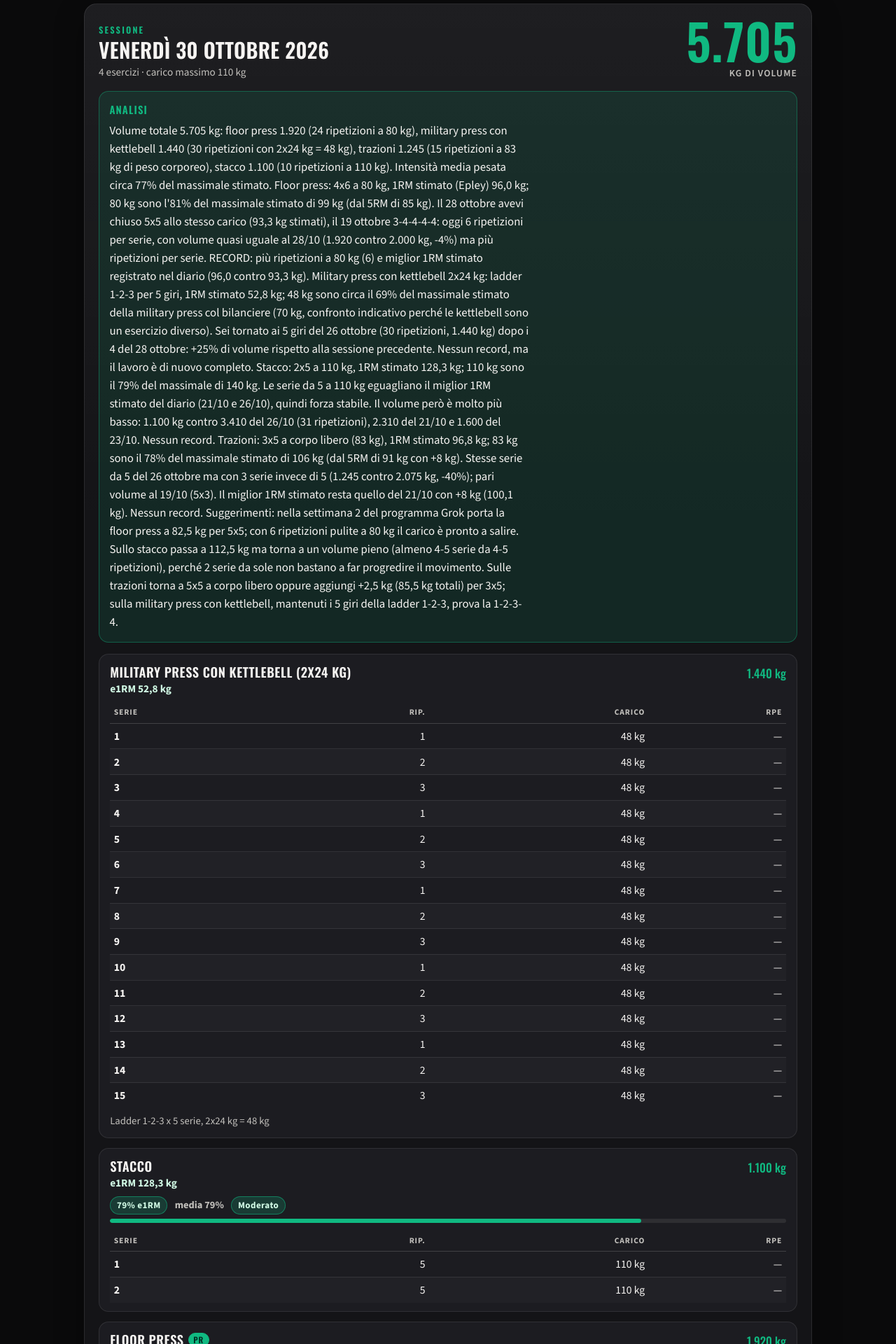
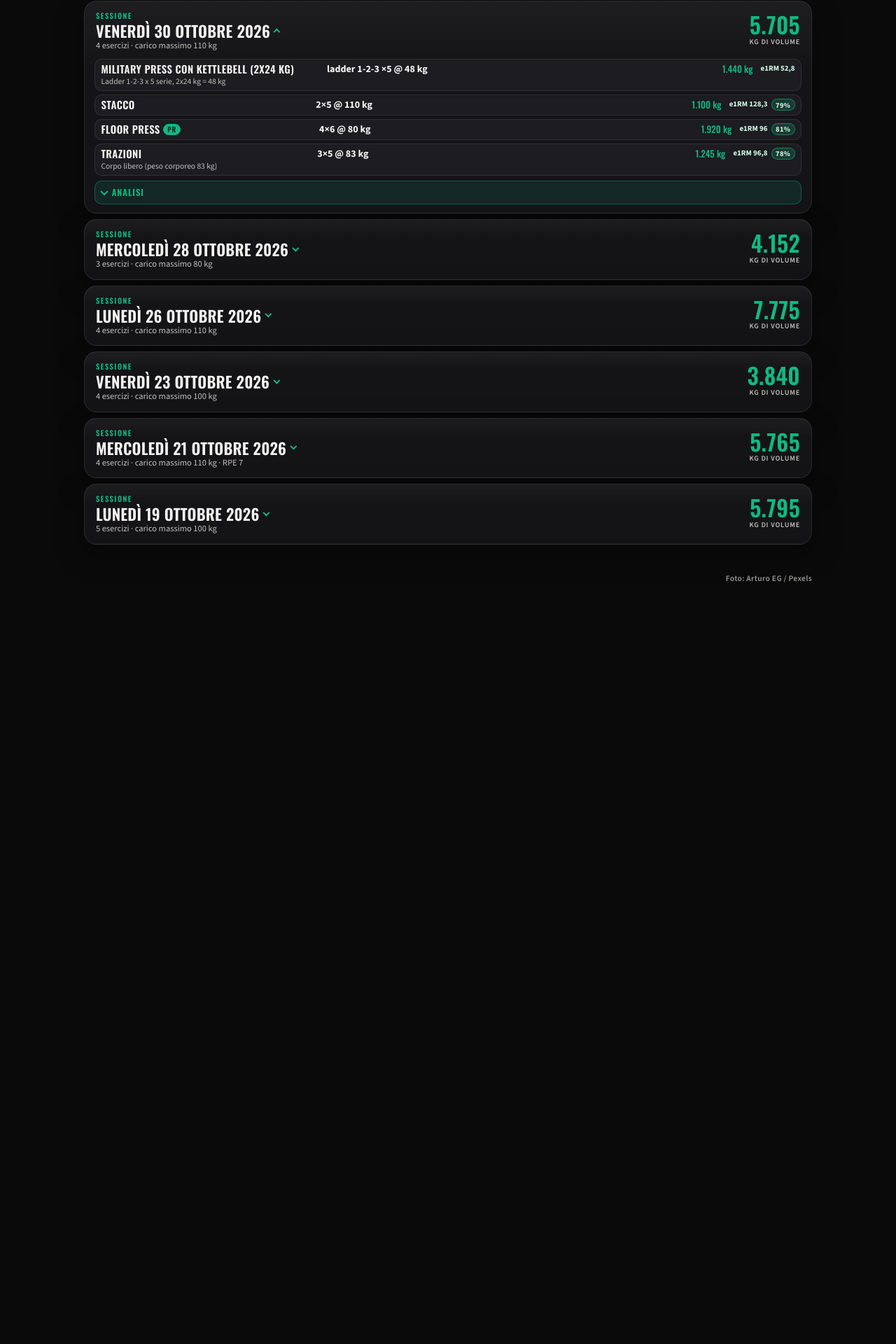
Before and after one commit to giannigrespan/la-sacra-gemma, a Next.js app: page / in a window 1280 px wide. Shown: the part 2855-4775 px from the top of the page at 70% size. After the commit the page ends 3740 px from the top, so only its background shows below. Built offline with nearby package versions, Linux system fonts and the light colour scheme.

Commit message:
Make daily workout cards compact on mobile.
Show one summarized row per exercise, hide analysis behind a toggle, and leave only the latest session expanded.

Co-authored-by: giannigrespan <giannigrespan@users.noreply.github.com>

```diff
--- a/app/globals.css
+++ b/app/globals.css
@@ -230,185 +230,263 @@ h2 {
 }
 
 .sessions > h2 {
-  margin-bottom: 0.9rem;
+  margin-bottom: 0.7rem;
 }
 
 .session-list {
   display: flex;
   flex-direction: column;
-  gap: 0.9rem;
+  gap: 0.5rem;
 }
 
 .session {
-  padding: 1.05rem 0.95rem 1.1rem;
+  padding: 0.55rem 0.6rem 0.6rem;
   transition: border-color 180ms ease, transform 180ms ease;
 }
 
-.session-top {
-  display: flex;
-  flex-direction: column;
-  gap: 0.9rem;
+.session-heading {
+  margin: 0;
+  font-size: inherit;
+  font-weight: inherit;
+  line-height: inherit;
+  letter-spacing: normal;
+  text-transform: none;
 }
 
-.session h3 {
+.session-toggle {
+  display: grid;
+  grid-template-columns: minmax(0, 1fr) auto;
+  grid-template-areas:
+    "kicker volume"
+    "date volume"
+    "meta volume";
+  column-gap: 0.65rem;
+  row-gap: 0.08rem;
+  align-items: center;
+  width: 100%;
+  margin: 0;
+  padding: 0.1rem 0.15rem;
+  border: 0;
+  border-radius: 12px;
+  background: transparent;
+  color: inherit;
+  font: inherit;
+  text-align: left;
+  cursor: pointer;
+  appearance: none;
+  -webkit-appearance: none;
+}
+
+.session-kicker {
+  grid-area: kicker;
+  font-size: 0.66rem;
+  letter-spacing: 0.14em;
+}
+
+.session-date {
+  grid-area: date;
+  display: flex;
+  align-items: center;
+  gap: 0.4rem;
+  min-width: 0;
   font-family: var(--font-oswald), 'Arial Narrow', sans-serif;
   font-weight: 600;
-  font-size: clamp(1.45rem, 5vw, 1.85rem);
+  font-size: clamp(1.02rem, 4.4vw, 1.4rem);
   line-height: 1.05;
   text-transform: uppercase;
   letter-spacing: 0.01em;
-  margin-top: 0.2rem;
+}
+
+.session-date-text {
+  min-width: 0;
+}
+
+.session-chevron {
+  width: 0.42rem;
+  height: 0.42rem;
+  flex: 0 0 auto;
+  border-right: 2px solid var(--accent);
+  border-bottom: 2px solid var(--accent);
+  transform: translateY(-0.12rem) rotate(45deg);
+  transition: transform 160ms ease;
+}
+
+.session.is-open .session-chevron {
+  transform: translateY(0.08rem) rotate(225deg);
 }
 
 .session-meta {
-  margin-top: 0.35rem;
-  font-size: 0.95rem;
+  grid-area: meta;
+  min-width: 0;
+  margin-top: 0;
+  font-size: 0.78rem;
+  line-height: 1.3;
 }
 
 .session-volume {
+  grid-area: volume;
   display: flex;
   flex-direction: column;
+  align-items: flex-end;
+  text-align: right;
+  align-self: center;
 }
 
 .volume-num {
-  font-size: clamp(3.1rem, 12vw, 4.4rem);
+  font-size: clamp(1.45rem, 6vw, 2rem);
   color: var(--accent);
 }
 
 .volume-unit {
-  margin-top: 0.3rem;
+  margin-top: 0.12rem;
+  font-size: 0.64rem;
 }
 
-.intensity {
-  display: inline-block;
-  margin-top: 0.85rem;
-  background: var(--accent-soft);
-  color: #d1fae5;
-  border: 1px solid rgba(16, 185, 129, 0.4);
-  border-radius: 999px;
-  padding: 0.2rem 0.7rem;
-  font-weight: 700;
-  font-size: 0.88rem;
-  letter-spacing: 0.04em;
+.session-body {
+  margin-top: 0.55rem;
+}
+
+.session-body[hidden] {
+  display: none;
 }
 
 .session-notes {
-  margin-top: 0.75rem;
+  margin-bottom: 0.45rem;
+  font-size: 0.86rem;
+  line-height: 1.35;
 }
 
 .analysis {
-  margin-top: 0.95rem;
+  margin-top: 0.45rem;
   background: var(--accent-soft);
   border: 1px solid rgba(16, 185, 129, 0.38);
-  border-radius: 14px;
-  padding: 0.85rem 0.9rem 0.95rem;
+  border-radius: 10px;
+  padding: 0;
 }
 
-.analysis h4,
-.exercise h4 {
+.analysis summary {
+  display: flex;
+  align-items: center;
+  gap: 0.4rem;
+  min-height: 2rem;
+  padding: 0.28rem 0.6rem;
+  color: var(--accent);
   font-family: var(--font-oswald), 'Arial Narrow', sans-serif;
   font-weight: 600;
+  font-size: 0.78rem;
   letter-spacing: 0.08em;
   text-transform: uppercase;
+  cursor: pointer;
+  list-style: none;
 }
 
-.analysis h4 {
-  color: var(--accent);
-  font-size: 0.92rem;
-  margin-bottom: 0.35rem;
+.analysis summary::-webkit-details-marker {
+  display: none;
+}
+
+.analysis summary::marker {
+  content: '';
+}
+
+.analysis summary::before {
+  content: '';
+  width: 0.38rem;
+  height: 0.38rem;
+  flex: 0 0 auto;
+  border-right: 2px solid var(--accent);
+  border-bottom: 2px solid var(--accent);
+  transform: translateY(-0.08rem) rotate(45deg);
+}
+
+.analysis[open] summary::before {
+  transform: translateY(0.06rem) rotate(225deg);
 }
 
 .analysis p {
   color: var(--text);
-  font-size: 1.05rem;
-  line-height: 1.55;
+  font-size: 0.9rem;
+  line-height: 1.45;
   max-width: 72ch;
+  padding: 0 0.65rem 0.55rem;
 }
 
 .exercises {
   display: flex;
   flex-direction: column;
-  gap: 0.85rem;
-  margin-top: 1rem;
+  gap: 0.28rem;
 }
 
 .exercise {
+  display: grid;
+  grid-template-columns: minmax(0, 1fr) auto;
+  grid-template-areas:
+    "name volume"
+    "sets meta"
+    "notes notes";
+  column-gap: 0.45rem;
+  row-gap: 0.04rem;
+  align-items: center;
   background: var(--card-2);
   border: 1px solid var(--line);
-  border-radius: 14px;
-  padding: 0.75rem 0.7rem 0.65rem;
+  border-radius: 10px;
+  padding: 0.28rem 0.42rem 0.3rem;
 }
 
-.exercise-head {
+.exercise-name {
+  grid-area: name;
   display: flex;
-  justify-content: space-between;
+  flex-wrap: nowrap;
   align-items: flex-start;
-  gap: 0.75rem;
-  margin-bottom: 0.45rem;
+  gap: 0.28rem;
+  min-width: 0;
+  font-family: var(--font-oswald), 'Arial Narrow', sans-serif;
+  font-weight: 600;
+  font-size: 0.86rem;
+  letter-spacing: 0.03em;
+  line-height: 1.15;
+  text-transform: uppercase;
 }
 
-.exercise h4 {
-  font-size: 1.15rem;
-  letter-spacing: 0.03em;
-  line-height: 1.15;
+.exercise-name-text {
+  min-width: 0;
 }
 
-.exercise-head p {
+.set-summary {
+  grid-area: sets;
+  min-width: 0;
+  color: var(--text);
+  font-size: 0.8rem;
+  font-weight: 700;
+  line-height: 1.25;
+  font-variant-numeric: tabular-nums;
+}
+
+.exercise-volume {
+  grid-area: volume;
+  justify-self: end;
   font-family: var(--font-oswald), 'Arial Narrow', sans-serif;
   color: var(--accent);
-  font-size: 1.05rem;
+  font-size: 0.82rem;
+  line-height: 1;
   white-space: nowrap;
   font-variant-numeric: tabular-nums;
 }
 
-.table-wrap {
-  overflow-x: auto;
-}
-
-table {
-  width: 100%;
-  border-collapse: collapse;
-  font-variant-numeric: tabular-nums;
-}
-
-th,
-td {
-  text-align: left;
-  padding: 0.38rem 0.35rem;
-}
-
-thead th {
-  color: var(--muted);
-  font-size: 0.72rem;
-  font-weight: 700;
-  letter-spacing: 0.08em;
-  text-transform: uppercase;
-  border-bottom: 1px solid var(--line-strong);
-}
-
-tbody th,
-tbody td {
-  border-bottom: 1px solid var(--line);
-  font-size: 0.98rem;
-}
-
-tbody tr:last-child th,
-tbody tr:last-child td {
-  border-bottom: none;
-}
-
-th.num,
-td.num {
-  text-align: right;
-}
-
-tbody tr:nth-child(even) {
-  background: rgba(255, 255, 255, 0.025);
+.exercise-meta {
+  grid-area: meta;
+  display: flex;
+  flex-wrap: wrap;
+  justify-content: flex-end;
+  align-items: center;
+  gap: 0.22rem 0.32rem;
+  justify-self: end;
 }
 
 .exercise-notes {
-  margin-top: 0.45rem;
-  font-size: 0.92rem;
+  grid-area: notes;
+  margin-top: 0.08rem;
+  font-size: 0.72rem;
+  line-height: 1.3;
 }
 
 .empty {
@@ -460,23 +538,6 @@ tbody tr:nth-child(even) {
     border-color: rgba(16, 185, 129, 0.55);
     transform: translateY(-2px);
   }
-
-  tbody tr:hover {
-    background: rgba(16, 185, 129, 0.08);
-  }
-}
-
-@media (min-width: 640px) {
-  .session-top {
-    flex-direction: row;
-    justify-content: space-between;
-    align-items: flex-end;
-  }
-
-  .session-volume {
-    text-align: right;
-    align-items: flex-end;
-  }
 }
 
 @media (min-width: 760px) {
@@ -520,17 +581,30 @@ tbody tr:nth-child(even) {
   }
 
   .session {
-    padding: 1.3rem 1.25rem 1.25rem;
+    padding: 0.7rem 0.85rem 0.75rem;
   }
 
   .exercise {
-    padding: 0.9rem 0.95rem 0.8rem;
+    grid-template-columns: minmax(7.2rem, 0.9fr) minmax(0, 1.6fr) auto auto;
+    grid-template-areas: "name sets volume meta" "notes notes notes notes";
+    column-gap: 0.7rem;
+    padding: 0.32rem 0.55rem;
+  }
+
+  .exercise-name {
+    font-size: 0.92rem;
+  }
+
+  .set-summary {
+    font-size: 0.88rem;
   }
 }
 
 @media (prefers-reduced-motion: reduce) {
   .session,
-  .stat {
+  .stat,
+  .session-chevron,
+  .analysis summary::before {
     transition: none;
   }
 
@@ -684,111 +758,58 @@ tbody tr:nth-child(even) {
   font-weight: 700;
 }
 
-.exercise-title {
-  min-width: 0;
-}
-
-.exercise-title h4 {
-  display: flex;
-  flex-wrap: wrap;
-  align-items: center;
-  gap: 0.4rem;
-}
-
-.exercise-head .e1rm-line {
-  margin-top: 0.2rem;
+.e1rm-line {
   color: #d1fae5;
   font-family: var(--font-source), 'Source Sans 3', system-ui, sans-serif;
-  font-size: 0.95rem;
+  font-size: 0.68rem;
   font-weight: 700;
   letter-spacing: 0;
-  white-space: normal;
+  white-space: nowrap;
+  font-variant-numeric: tabular-nums;
 }
 
 .pr-badge {
   display: inline-flex;
+  flex: 0 0 auto;
   align-items: center;
+  margin-top: 0.05rem;
   border: 1px solid var(--accent);
   background: var(--accent);
   color: #022c22;
   border-radius: 999px;
-  padding: 0.05rem 0.4rem 0.08rem;
-  font-size: 0.72rem;
+  padding: 0.02rem 0.32rem 0.04rem;
+  font-size: 0.62rem;
   letter-spacing: 0.08em;
-  line-height: 1.4;
+  line-height: 1.35;
 }
 
-.load-meter {
-  margin: 0.15rem 0 0.65rem;
+.load-badge {
+  border-radius: 999px;
+  padding: 0.02rem 0.34rem;
+  font-size: 0.66rem;
+  font-weight: 700;
+  letter-spacing: 0.03em;
+  line-height: 1.35;
+  white-space: nowrap;
+  font-variant-numeric: tabular-nums;
 }
 
-.load-meter-row {
-  display: flex;
-  flex-wrap: wrap;
-  align-items: center;
-  gap: 0.4rem 0.65rem;
-}
-
-.load-badge,
-.load-zone {
-  border-radius: 999px;
-  padding: 0.12rem 0.55rem;
-  font-size: 0.82rem;
-  font-weight: 700;
-  letter-spacing: 0.03em;
-}
-
-.load-badge.zone-light,
-.load-zone.zone-light {
+.load-badge.zone-light {
   color: #a7f3d0;
   background: rgba(16, 185, 129, 0.08);
   border: 1px solid rgba(110, 231, 183, 0.35);
 }
 
-.load-badge.zone-moderate,
-.load-zone.zone-moderate {
+.load-badge.zone-moderate {
   color: #d1fae5;
   background: rgba(16, 185, 129, 0.2);
   border: 1px solid rgba(16, 185, 129, 0.55);
 }
 
-.load-badge.zone-heavy,
-.load-zone.zone-heavy {
+.load-badge.zone-heavy {
   color: #022c22;
   background: #34d399;
   border: 1px solid #34d399;
-}
-
-.load-average {
-  color: var(--muted);
-  font-size: 0.9rem;
-  font-weight: 700;
-}
-
-.load-bar {
-  margin-top: 0.4rem;
-  height: 6px;
-  border-radius: 999px;
-  background: rgba(255, 255, 255, 0.08);
-  overflow: hidden;
-}
-
-.load-bar-fill {
-  display: block;
-  height: 100%;
-  border-radius: inherit;
-}
-
-.load-bar-fill.zone-light {
-  background: #065f46;
-}
-
-.load-bar-fill.zone-moderate {
-  background: #10b981;
-}
-
-.load-bar-fill.zone-heavy {
-  background: #34d399;
 }
 
 @media (hover: hover) and (pointer: fine) {
--- a/app/page.js
+++ b/app/page.js
@@ -15,6 +15,7 @@ import {
 } from 'recharts';
 import workoutsData from '../data/workouts.json';
 import maxesData from '../data/maxes.json';
+import { describeSets, summarizeSets } from '../lib/setSummary';
 import { buildStrengthReport, canonicalExerciseName } from '../lib/strength';
 
 const strengthReport = buildStrengthReport(workoutsData.workouts, maxesData);
@@ -87,6 +88,14 @@ function prDescription(pr) {
   if (pr.weight) parts.push('carico più alto');
   if (pr.reps) parts.push('più ripetizioni a un carico già usato');
   return parts.join(', ');
+}
+
+function latestWorkoutDate(workouts) {
+  let latest = null;
+  for (const workout of workouts || []) {
+    if (workout?.date && (!latest || workout.date > latest)) latest = workout.date;
+  }
+  return latest;
 }
 
 function chartDomain(points, reference) {
@@ -191,11 +200,123 @@ function StrengthChart({ lift }) {
   );
 }
 
+function ExerciseRow({ exercise, stats }) {
+  const intensity = stats?.intensity;
+  const summary = summarizeSets(exercise.sets, formatNumber);
+  const description = describeSets(exercise.sets, formatNumber);
+
+  return (
+    <section className="exercise">
+      <h4 className="exercise-name">
+        <span className="exercise-name-text">{exercise.name}</span>
+        {stats?.pr && (
+          <span className="pr-badge">
+            PR
+            <span className="sr-only">: {prDescription(stats.pr)}</span>
+          </span>
+        )}
+      </h4>
+      <p className="exercise-volume">{formatNumber(exerciseVolume(exercise))} kg</p>
+      <p className="set-summary" aria-label={description}>
+        {summary}
+      </p>
+      {(stats?.e1rm > 0 || intensity) && (
+        <p className="exercise-meta">
+          {stats?.e1rm > 0 && (
+            <span className="e1rm-line">
+              e1RM {formatNumber(stats.e1rm)}
+              <span className="sr-only"> kg</span>
+            </span>
+          )}
+          {intensity && (
+            <span
+              className={`load-badge zone-${intensity.zone}`}
+              title={`${formatPercent(intensity.topSetPercent)} del massimale, media ${formatPercent(intensity.averagePercent)}, ${ZONE_LABEL[intensity.zone]}`}
+            >
+              {formatPercent(intensity.topSetPercent)}
+              <span className="sr-only">
+                {' '}del massimale, media {formatPercent(intensity.averagePercent)}, {ZONE_LABEL[intensity.zone]}
+              </span>
+            </span>
+          )}
+        </p>
+      )}
+      {exercise.notes ? <p className="exercise-notes">{exercise.notes}</p> : null}
+    </section>
+  );
+}
+
+function SessionCard({ workout, open, onToggle }) {
+  const peak = sessionPeak(workout);
+  const panelId = `session-${workout.date}`;
+  const exerciseCount = (workout.exercises || []).length;
+
+  return (
+    <article className={open ? 'session is-open' : 'session'}>
+      <h3 className="session-heading">
+        <button
+          type="button"
+          className="session-toggle"
+          aria-expanded={open}
+          aria-controls={panelId}
+          onClick={onToggle}
+        >
+          <span className="session-kicker">Sessione</span>
+          <span className="session-date">
+            <span className="session-date-text">{formatLongDate(workout.date)}</span>
+            <span className="session-chevron" aria-hidden="true" />
+          </span>
+          <span className="session-meta">
+            {exerciseCount} {exerciseCount === 1 ? 'esercizio' : 'esercizi'}
+            {peak > 0 ? ` · carico massimo ${formatNumber(peak)} kg` : ''}
+            {workout.avgIntensity > 0 ? ` · RPE ${formatNumber(workout.avgIntensity)}` : ''}
+          </span>
+          <span className="session-volume">
+            <span className="volume-num">{formatNumber(workout.totalVolume || 0)}</span>
+            <span className="volume-unit">kg di volume</span>
+          </span>
+        </button>
+      </h3>
+
+      <div id={panelId} className="session-body" hidden={!open}>
+        {workout.notes ? <p className="session-notes">{workout.notes}</p> : null}
+
+        <div className="exercises">
+          {(workout.exercises || []).map((exercise, exerciseIndex) => {
+            const stats = strengthReport.bySession[workout.date]?.[canonicalExerciseName(exercise.name)];
+            return (
+              <ExerciseRow
+                key={`${workout.date}-${exerciseIndex}`}
+                exercise={exercise}
+                stats={stats}
+              />
+            );
+          })}
+        </div>
+
+        {workout.analysis ? (
+          <details className="analysis">
+            <summary>
+              Analisi
+              <span className="sr-only"> del {formatLongDate(workout.date)}</span>
+            </summary>
+            <p>{workout.analysis}</p>
+          </details>
+        ) : null}
+      </div>
+    </article>
+  );
+}
+
 export default function Home() {
   const defaultLift = strengthReport.lifts.some((lift) => lift.canonical === 'stacco')
     ? 'stacco'
     : strengthReport.lifts[0]?.canonical;
   const [selectedLift, setSelectedLift] = useState(defaultLift);
+  const [openSessions, setOpenSessions] = useState(() => {
+    const latest = latestWorkoutDate(workoutsData.workouts);
+    return latest ? { [latest]: true } : {};
+  });
   const activeLift = strengthReport.lifts.find((lift) => lift.canonical === selectedLift) || strengthReport.lifts[0];
 
   const workouts = [...workoutsData.workouts].sort(
@@ -375,113 +496,19 @@ export default function Home() {
             <p className="empty">Nessun allenamento registrato ancora. Il bot inizierà a raccogliere i dati presto.</p>
           ) : (
             <div className="session-list">
-              {workouts.map((workout) => {
-                const peak = sessionPeak(workout);
-                return (
-                  <article key={workout.date} className="session">
-                    <header className="session-top">
-                      <div>
-                        <p className="session-kicker">Sessione</p>
-                        <h3>{formatLongDate(workout.date)}</h3>
-                        <p className="session-meta">
-                          {(workout.exercises || []).length} esercizi
-                          {peak > 0 ? ` · carico massimo ${formatNumber(peak)} kg` : ''}
-                        </p>
-                      </div>
-                      <p className="session-volume">
-                        <span className="volume-num">{formatNumber(workout.totalVolume || 0)}</span>
-                        <span className="volume-unit">kg di volume</span>
-                      </p>
-                    </header>
-
-                    {workout.avgIntensity > 0 && (
-                      <p className="intensity">Intensità media RPE {formatNumber(workout.avgIntensity)}</p>
-                    )}
-
-                    {workout.notes ? <p className="session-notes">{workout.notes}</p> : null}
-
-                    {workout.analysis ? (
-                      <section className="analysis" aria-label={`Analisi del ${formatLongDate(workout.date)}`}>
-                        <h4>Analisi</h4>
-                        <p>{workout.analysis}</p>
-                      </section>
-                    ) : null}
-
-                    <div className="exercises">
-                      {(workout.exercises || []).map((exercise, exerciseIndex) => {
-                        const stats = strengthReport.bySession[workout.date]?.[canonicalExerciseName(exercise.name)];
-                        const intensity = stats?.intensity;
-                        return (
-                        <section key={`${workout.date}-${exerciseIndex}`} className="exercise">
-                          <div className="exercise-head">
-                            <div className="exercise-title">
-                              <h4>
-                                {exercise.name}
-                                {stats?.pr && (
-                                  <span className="pr-badge">
-                                    PR
-                                    <span className="sr-only">: {prDescription(stats.pr)}</span>
-                                  </span>
-                                )}
-                              </h4>
-                              {stats?.e1rm > 0 && (
-                                <p className="e1rm-line">e1RM {formatNumber(stats.e1rm)} kg</p>
-                              )}
-                            </div>
-                            <p className="exercise-volume">{formatNumber(exerciseVolume(exercise))} kg</p>
-                          </div>
-                          {intensity && (
-                            <div className="load-meter">
-                              <div className="load-meter-row">
-                                <span className={`load-badge zone-${intensity.zone}`}>
-                                  {formatPercent(intensity.topSetPercent)} e1RM
-                                </span>
-                                <span className="load-average">media {formatPercent(intensity.averagePercent)}</span>
-                                <span className={`load-zone zone-${intensity.zone}`}>{ZONE_LABEL[intensity.zone]}</span>
-                              </div>
-                              <div
-                                className="load-bar"
-                                role="img"
-                                aria-label={`${exercise.name} ${formatPercent(intensity.topSetPercent)} e1RM, media ${formatPercent(intensity.averagePercent)}, ${ZONE_LABEL[intensity.zone]}`}
-                              >
-                                <span
-                                  className={`load-bar-fill zone-${intensity.zone}`}
-                                  style={{ width: `${Math.min(100, intensity.topSetPercent)}%` }}
-                                />
-                              </div>
-                            </div>
-                          )}
-                          <div className="table-wrap">
-                            <table>
-                              <caption className="sr-only">Serie di {exercise.name}</caption>
-                              <thead>
-                                <tr>
-                                  <th scope="col">Serie</th>
-                                  <th scope="col" className="num">Rip.</th>
-                                  <th scope="col" className="num">Carico</th>
-                                  <th scope="col" className="num">RPE</th>
-                                </tr>
-                              </thead>
-                              <tbody>
-                                {(exercise.sets || []).map((set, index) => (
-                                  <tr key={`${exercise.name}-${index}`}>
-                                    <th scope="row">{index + 1}</th>
-                                    <td className="num">{set.reps}</td>
-                                    <td className="num">{formatNumber(set.weight)} kg</td>
-                                    <td className="num">{set.rpe == null ? '—' : set.rpe}</td>
-                                  </tr>
-                                ))}
-                              </tbody>
-                            </table>
-                          </div>
-                          {exercise.notes ? <p className="exercise-notes">{exercise.notes}</p> : null}
-                        </section>
-                        );
-                      })}
-                    </div>
-                  </article>
-                );
-              })}
+              {workouts.map((workout) => (
+                <SessionCard
+                  key={workout.date}
+                  workout={workout}
+                  open={Boolean(openSessions[workout.date])}
+                  onToggle={() => {
+                    setOpenSessions((current) => ({
+                      ...current,
+                      [workout.date]: !current[workout.date],
+                    }));
+                  }}
+                />
+              ))}
             </div>
           )}
         </section>
```
Also changed, not shown: lib/setSummary.js (added).
